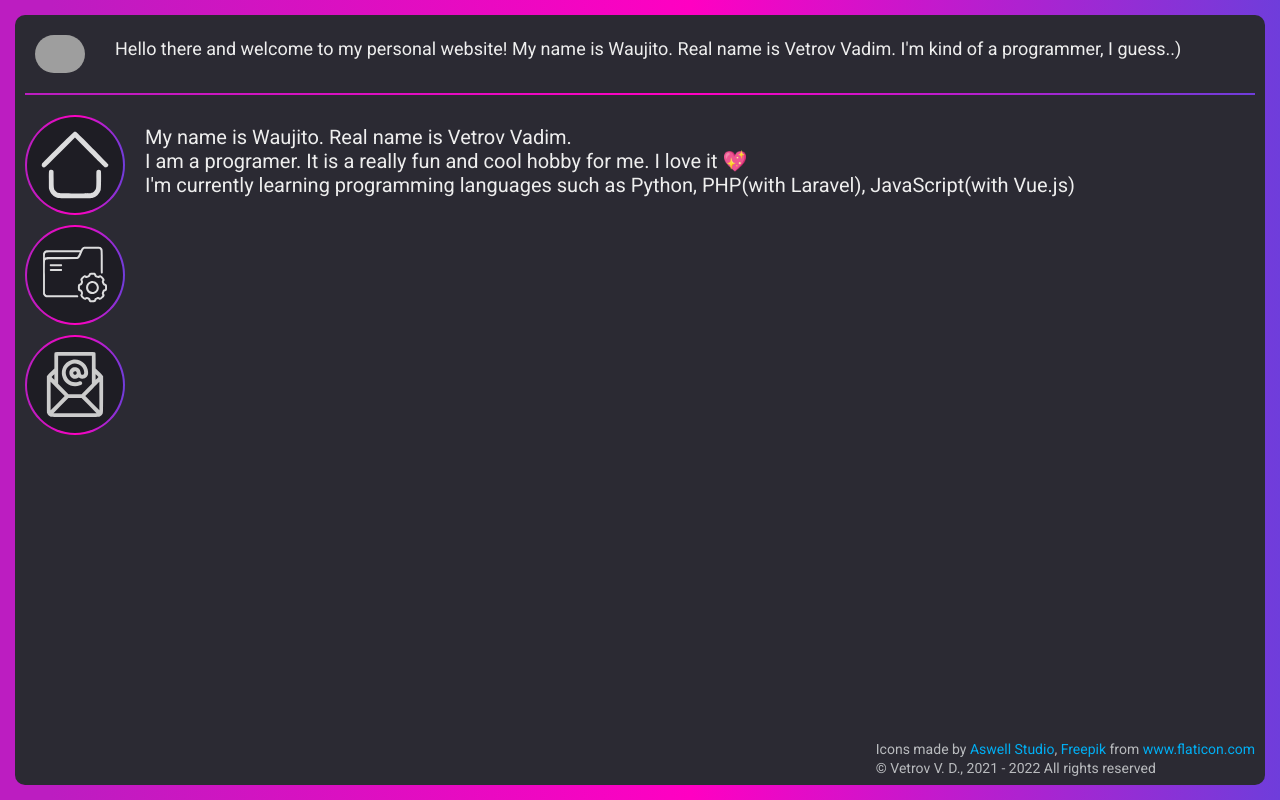
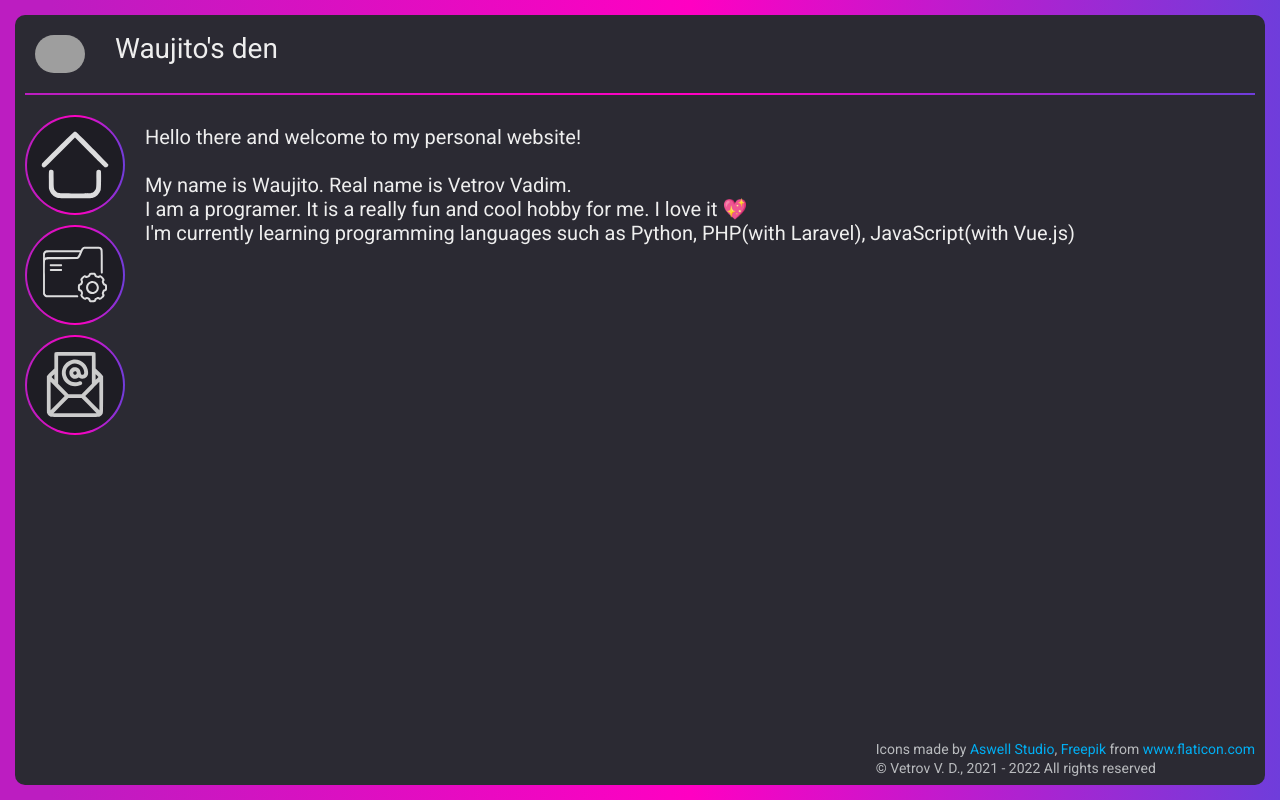
Before and after one commit to Waujito/waujito.github.io, a Vue app: page / in a window 1280 px wide. Built offline with nearby package versions, Linux system fonts and the light colour scheme; grey boxes are pictures that could not be loaded.

Commit message:
header changes, root page content, css size

```diff
--- a/src/assets/scss/base.scss
+++ b/src/assets/scss/base.scss
@@ -2,9 +2,6 @@
 
 @import "./nullstyle";
 @import "./library";
-@import "./leftside_nav";
-@import "./header";
-@import "./pages";
 
 body {
   background-color: $background-color1;
--- a/src/assets/scss/header.scss
+++ b/src/assets/scss/header.scss
@@ -17,7 +17,7 @@
   }
 
   .welcome {
-    font-size: 18px;
+    font-size: 28px;
     font-weight: 400;
   }
 
--- a/src/components/HeaderComponent.vue
+++ b/src/components/HeaderComponent.vue
@@ -5,9 +5,6 @@
       alt=""
       class="avatar"
     />
-    <span class="welcome"
-      >Hello there and welcome to my personal website! My name is Waujito. Real
-      name is Vetrov Vadim. I'm kind of a programmer, I guess..)
-    </span>
+    <span class="welcome">Waujito's den</span>
   </div>
 </template>
--- a/src/main.js
+++ b/src/main.js
@@ -9,3 +9,6 @@ app.use(router);
 app.mount("#app");
 
 import "./assets/scss/base.scss";
+import "./assets/scss/leftside_nav.scss";
+import "./assets/scss/header.scss";
+import "./assets/scss/pages.scss";
--- a/src/views/RootView.vue
+++ b/src/views/RootView.vue
@@ -3,6 +3,7 @@
 <template>
   <div id="root">
     <div class="about">
+      Hello there and welcome to my personal website!<br /><br />
       My name is Waujito. Real name is Vetrov Vadim.<br />
       I am a programer. It is a really fun and cool hobby for me. I love it
       💖<br />
```
